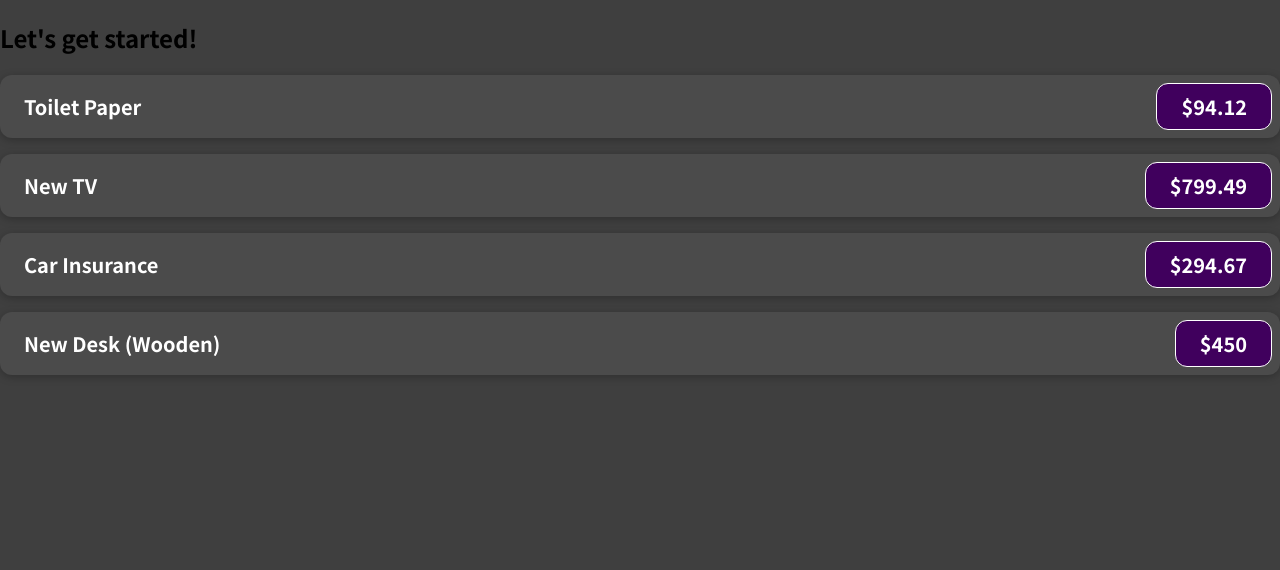
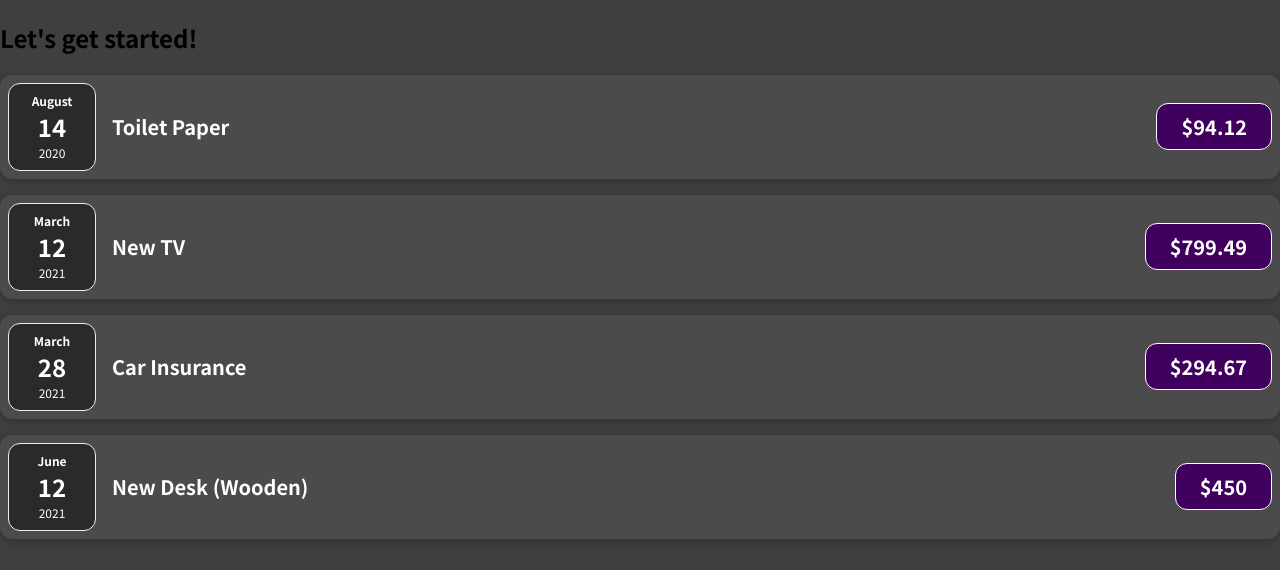
Before and after one commit to OuaklimOthmane/React_expenses-tracker, a React (Create React App) app: page / in a window 1280 px wide. Shown: the top 570 px of the page. Built offline with nearby package versions, Linux system fonts and the light colour scheme.

Commit message:
ExpenseDate custom compenent added

```diff
--- a/src/components/ExpenseItem.js
+++ b/src/components/ExpenseItem.js
@@ -1,8 +1,10 @@
 import "./ExpenseItem.css";
+import ExpenseDate from "./ExpenseDate.js";
 
 const ExpenceItem = function (props) {
   return (
     <div className="expense-item">
+      <ExpenseDate date={props.date} />
       <div className="expense-item__description">
         <h2>{props.title}</h2>
         <div className="expense-item__price">${props.amount}</div>
```
